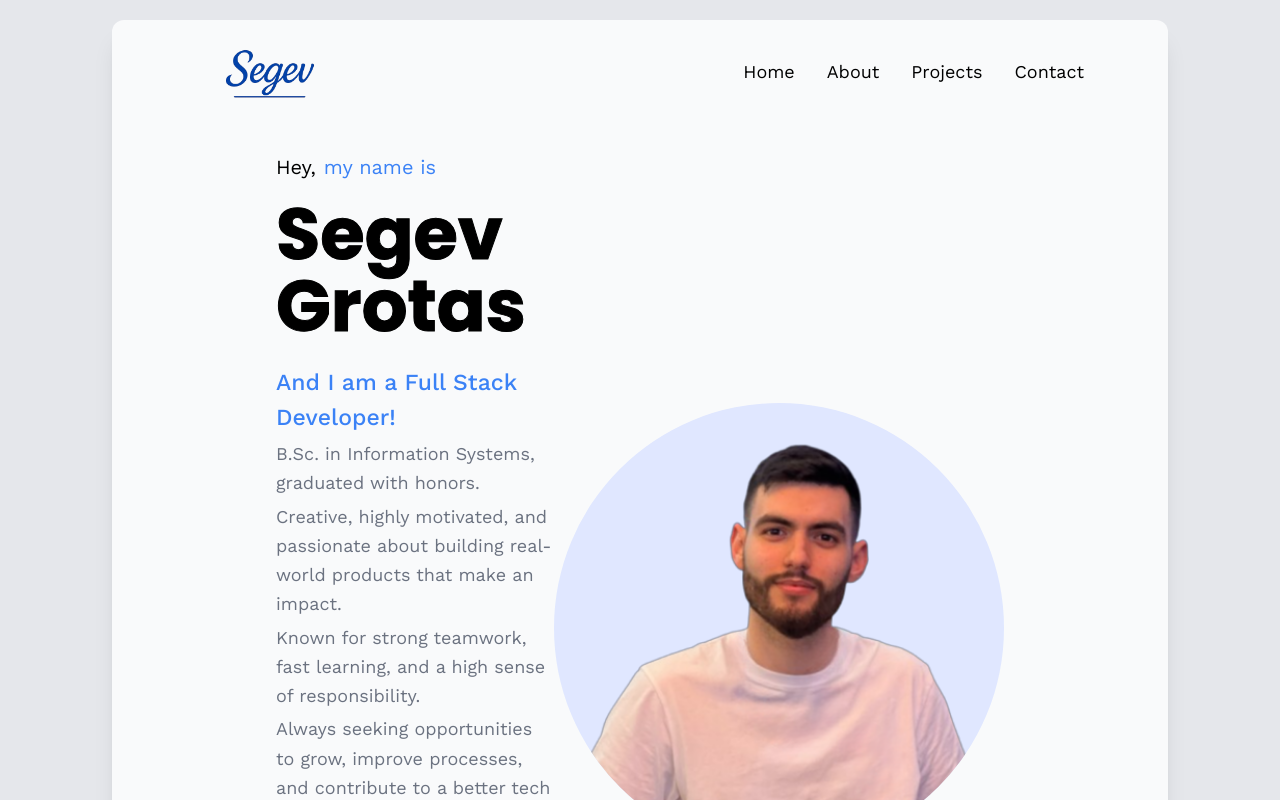
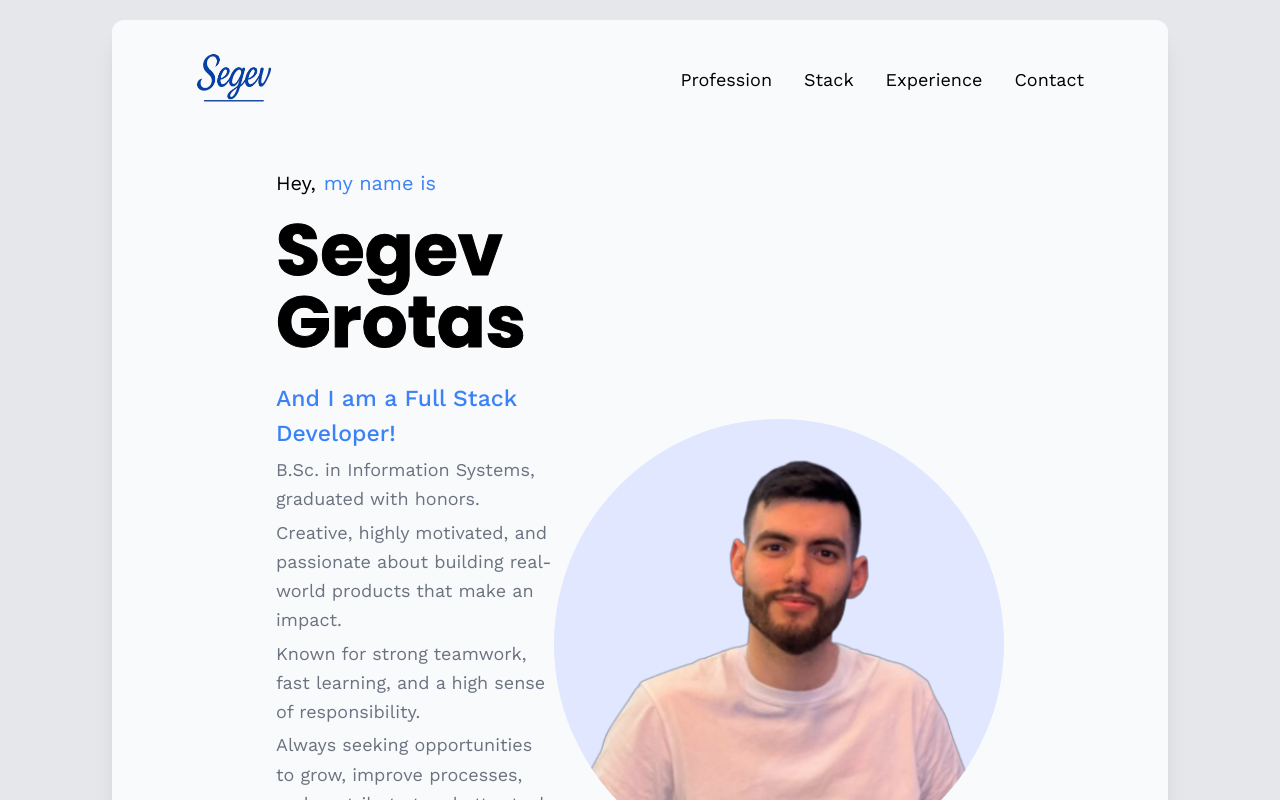
Before and after one commit to segevGr/portfolio-web, a React (Create React App) app: page / in a window 1280 px wide. Shown: the top 800 px of the page. Built offline with nearby package versions, Linux system fonts and the light colour scheme.

Commit message:
Fix Navbar

```diff
--- a/src/App.css
+++ b/src/App.css
@@ -1,3 +1,7 @@
 .stroke-text {
 	-webkit-text-stroke: 1px black;
 }
+
+html {
+	scroll-behavior: smooth;
+  }
--- a/src/components/Experience.jsx
+++ b/src/components/Experience.jsx
@@ -6,6 +6,7 @@ import { experienceData } from "../data/experienceData";
 const Experience = () => {
   return (
     <SectionContainer
+      id="experience"
       title={"My Experience"}
       additionalStyle={"mt-16 md:mt-28"}
     >
--- a/src/components/Navbar.jsx
+++ b/src/components/Navbar.jsx
@@ -1,29 +1,66 @@
-import React from "react";
+import { useState } from "react";
+import { FontAwesomeIcon } from "@fortawesome/react-fontawesome";
+import { faBars, faTimes } from "@fortawesome/free-solid-svg-icons";
 
 const Navbar = () => {
+  const [isOpen, setIsOpen] = useState(false);
+
+  const navLinks = [
+    { label: "Profession", href: "#profession" },
+    { label: "Stack", href: "#stack" },
+    { label: "Experience", href: "#experience" },
+    { label: "Contact", href: "#contact" },
+  ];
+
   return (
-    <nav className="flex justify-between items-center h-16 px-6 lg:px-16">
+    <nav className="flex justify-between items-center h-20 px-6 lg:px-16 relative">
       <div>
         <img
           src={`${process.env.PUBLIC_URL}/Logo.png`}
           alt="Logo"
-          className="w-[120px] h-[120px] lg:h-[150px] lg:w-[150px] mt-2"
+          className="w-[120px] h-[120px] lg:h-[150px] lg:w-[150px] -ml-6"
         />
       </div>
-      <div className="flex space-x-8 text-lg ">
-        <a href="#home" className="hover:text-blue-500">
-          Home
-        </a>
-        <a href="#about" className="hover:text-blue-500">
-          About
-        </a>
-        <a href="#projects" className="hover:text-blue-500">
-          Projects
-        </a>
-        <a href="#contact" className="hover:text-blue-500">
-          Contact
-        </a>
+
+      <div className="lg:hidden">
+        <button
+          onClick={() => setIsOpen(!isOpen)}
+          className="focus:outline-none"
+        >
+          <FontAwesomeIcon
+            icon={isOpen ? faTimes : faBars}
+            className="text-3xl"
+          />
+        </button>
       </div>
+
+      <div className="hidden lg:flex space-x-8 text-lg">
+        {navLinks.map((link) => (
+          <a key={link.href} href={link.href} className="hover:text-secondary">
+            {link.label}
+          </a>
+        ))}
+      </div>
+
+      {isOpen && (
+        <div
+          className="absolute top-20 left-4 right-4 z-50
+         bg-softWhite shadow-xl rounded-xl flex flex-col items-center
+          py-4 gap-2 border border-gray-200 animate-fade-in"
+        >
+          {navLinks.map((link) => (
+            <a
+              key={link.href}
+              href={link.href}
+              onClick={() => setIsOpen(false)}
+              className="w-full text-center text-lg font-medium
+              py-3 px-6 rounded-md text-primary"
+            >
+              {link.label}
+            </a>
+          ))}
+        </div>
+      )}
     </nav>
   );
 };
--- a/src/components/contact/Contact.jsx
+++ b/src/components/contact/Contact.jsx
@@ -60,7 +60,7 @@ const Contact = () => {
   };
 
   return (
-    <SectionContainer title={contactData.title}>
+    <SectionContainer title={contactData.title} id="contact">
       <div className="w-full flex justify-center pb-10">
         {isSubmitted ? (
           <div
--- a/src/components/profession/Profession.jsx
+++ b/src/components/profession/Profession.jsx
@@ -19,7 +19,7 @@ const Profession = () => {
   const [activeSlide, setActiveSlide] = useState(2);
 
   return (
-    <SectionContainer title={"My Profession"}>
+    <SectionContainer id="profession" title={"My Profession"}>
       <div className="w-full max-w-6xl px-4 relative pb-12">
         <div
           style={{
--- a/src/components/stack/Stack.jsx
+++ b/src/components/stack/Stack.jsx
@@ -6,7 +6,7 @@ import { layoutWidth, secondaryTitle } from "../../utils/layout";
 
 const Stack = () => {
   return (
-    <SectionContainer title={"My Stack"}>
+    <SectionContainer id="stack" title={"My Stack"}>
       <div
         className={`grid grid-cols-1 md:grid-cols-2 md:gap-x-10 gap-y-5 md:gap-y-24 items-start ${layoutWidth}`}
       >
--- a/src/components/utilComponents/SectionContainer.jsx
+++ b/src/components/utilComponents/SectionContainer.jsx
@@ -1,8 +1,9 @@
 import FadeOnScroll from "./FadeOnScroll";
 
-const SectionContainer = ({ children, title, additionalStyle = "" }) => {
+const SectionContainer = ({ id, children, title, additionalStyle = "" }) => {
   return (
     <section
+      id={id}
       className={`flex flex-col items-center my-5 md:mt-20 relative ${additionalStyle}`}
     >
       <FadeOnScroll>
```
